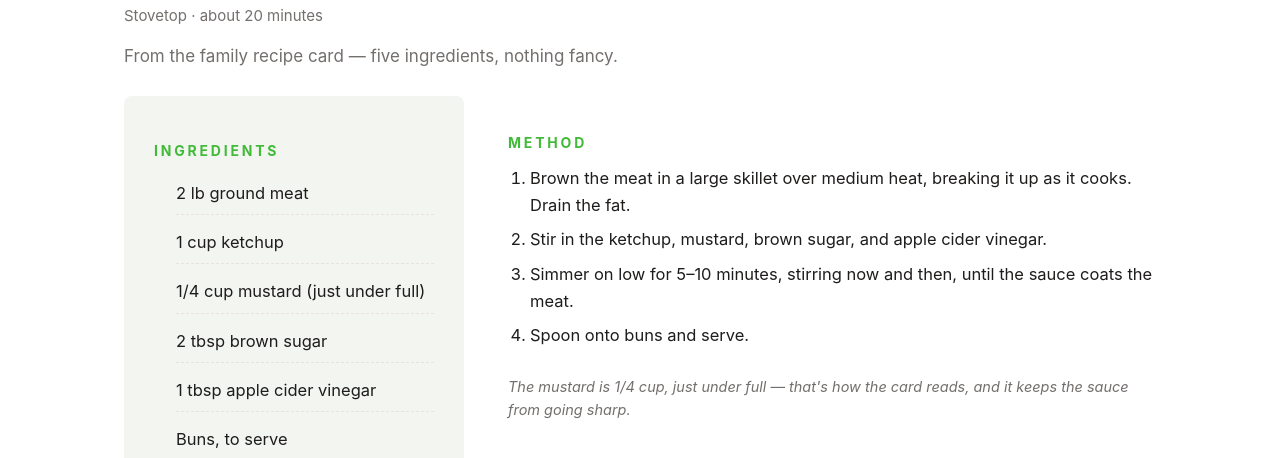
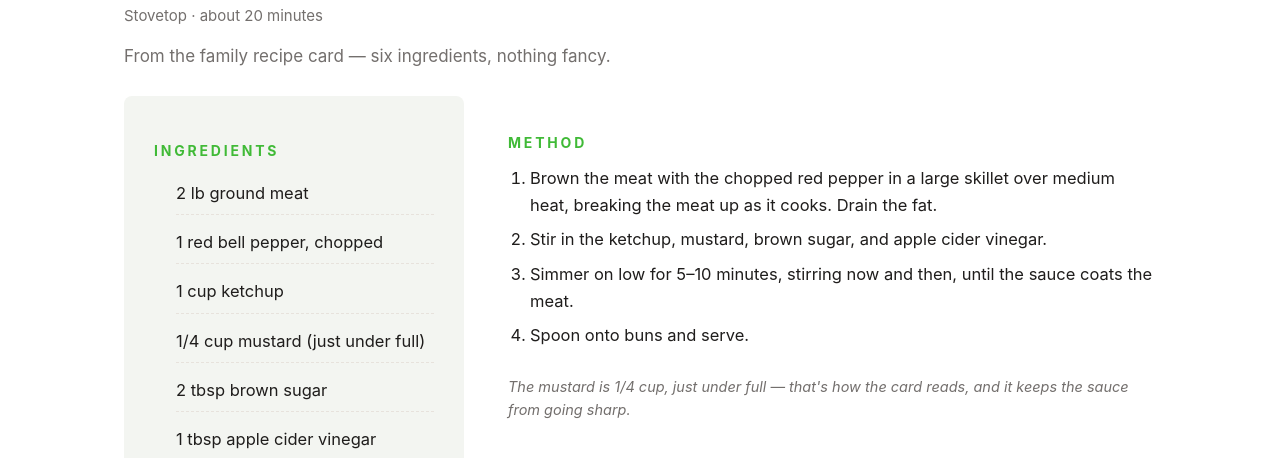
Before and after one commit to PapitoGregorio/recipes, a plain HTML site: page cookbox/recipes/sloppy-joes.html in a window 1280 px wide. Shown: the part 751-1209 px from the top of the page. Drawn offline with Linux system fonts and the light colour scheme.

Commit message:
Sloppy Joes: chopped red pepper in the recipe; photo swapped to a plain meat-and-bun shot (Wikimedia Commons, jeffreyw) — no salad vegetables

```diff
--- a/cookbox/recipes/sloppy-joes.html
+++ b/cookbox/recipes/sloppy-joes.html
@@ -90,12 +90,13 @@ article.recipe .src a{color:var(--accent)}
   <div class="kicker">Savory</div>
   <h1>Sloppy Joes</h1>
   <p class="meta">Stovetop · about 20 minutes</p>
-  <p class="intro">From the family recipe card — five ingredients, nothing fancy.</p>
+  <p class="intro">From the family recipe card — six ingredients, nothing fancy.</p>
   <div class="cols">
     <div class="ing">
       <h2>Ingredients</h2>
       <ul>
       <li>2 lb ground meat</li>
+      <li>1 red bell pepper, chopped</li>
       <li>1 cup ketchup</li>
       <li>1/4 cup mustard (just under full)</li>
       <li>2 tbsp brown sugar</li>
@@ -106,7 +107,7 @@ article.recipe .src a{color:var(--accent)}
     <div class="method">
       <h2>Method</h2>
       <ol>
-      <li>Brown the meat in a large skillet over medium heat, breaking it up as it cooks. Drain the fat.</li>
+      <li>Brown the meat with the chopped red pepper in a large skillet over medium heat, breaking the meat up as it cooks. Drain the fat.</li>
       <li>Stir in the ketchup, mustard, brown sugar, and apple cider vinegar.</li>
       <li>Simmer on low for 5–10 minutes, stirring now and then, until the sauce coats the meat.</li>
       <li>Spoon onto buns and serve.</li>
```
Also changed, not shown: index.html (+1 -1 lines), cookbox/assets/sloppy-joes.jpg.
